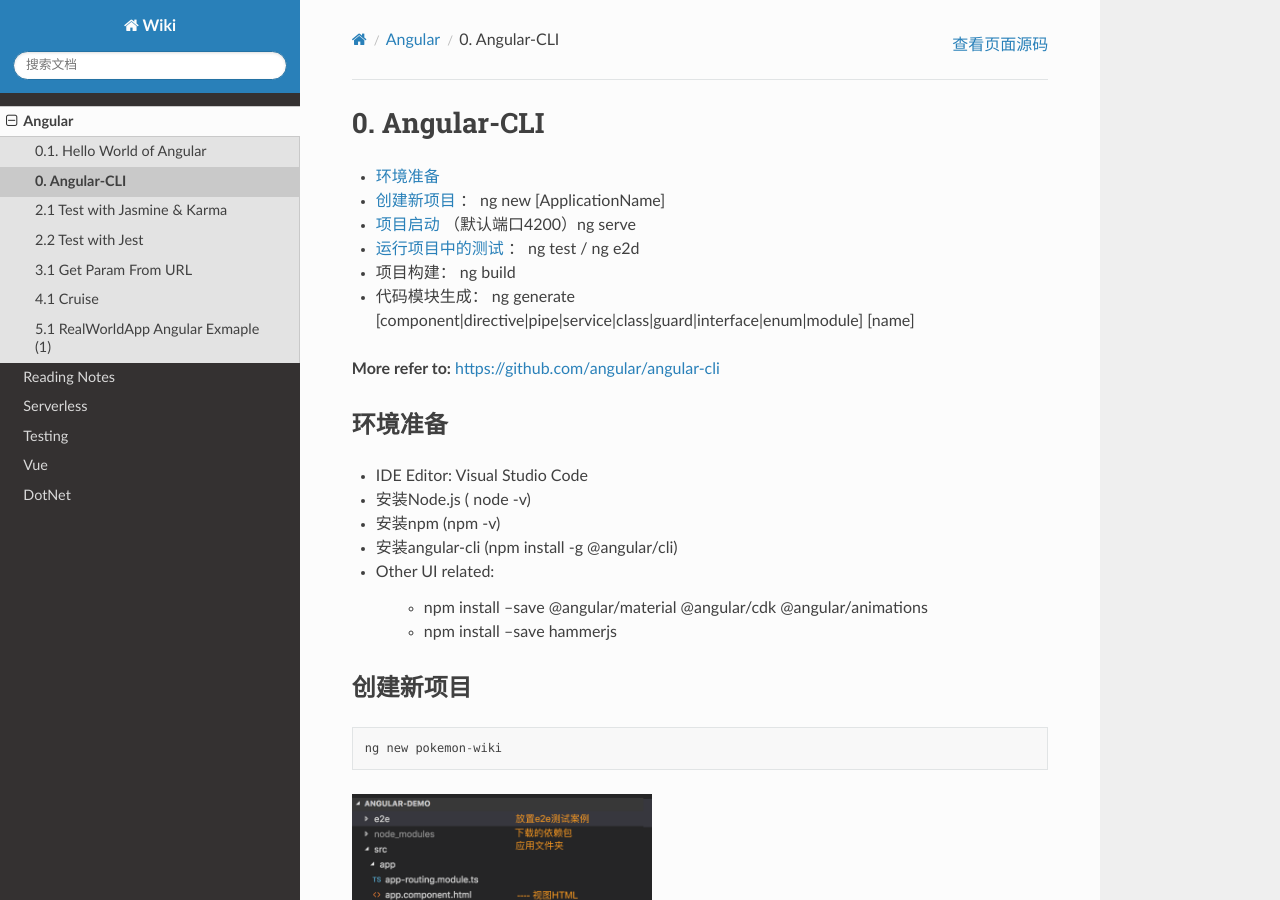
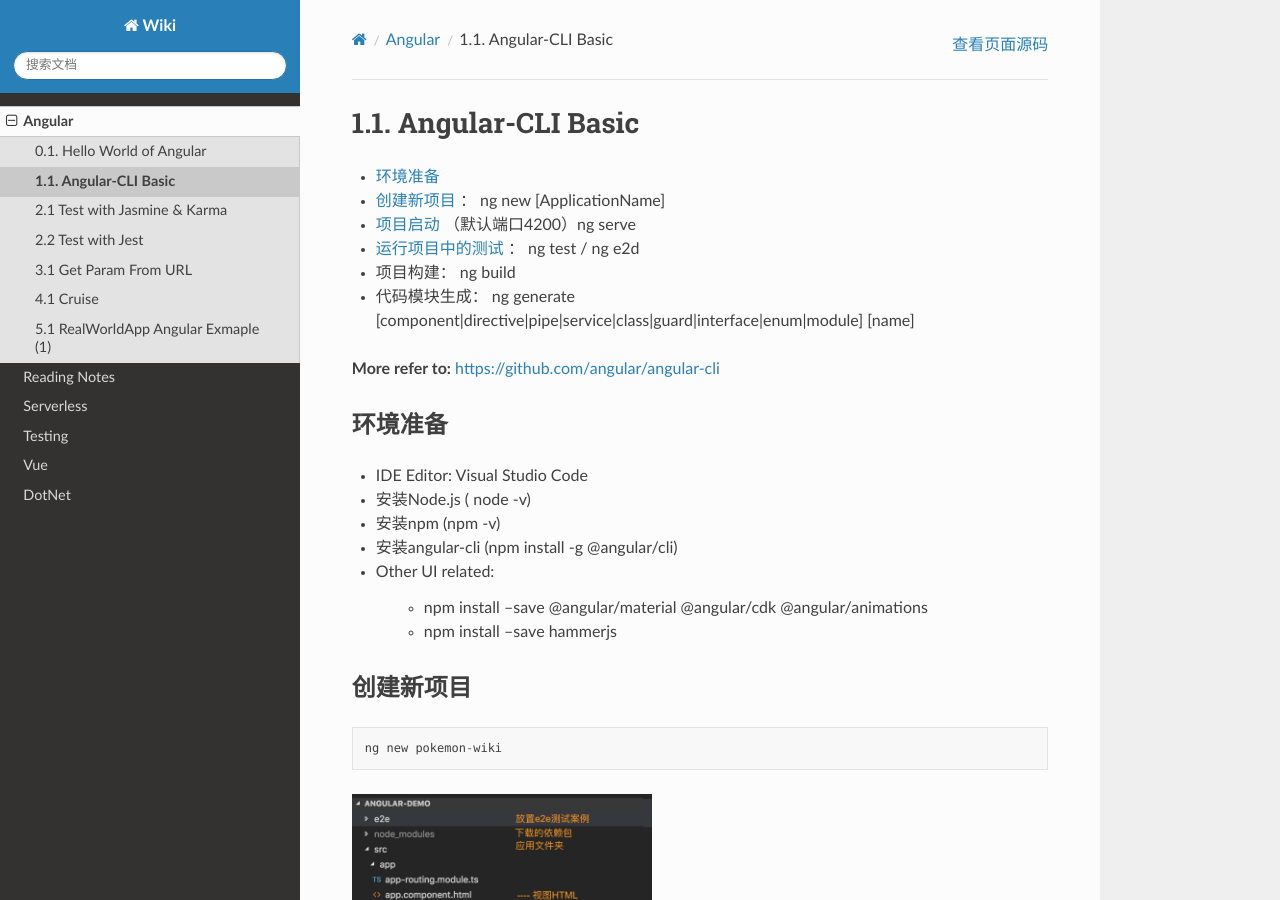
Before and after one commit to abigail830/Sphinx_wiki, a Sphinx documentation site: the page built from source/Angular/1_1_Angular-Cli.rst, in a window 1280 px wide and 900 px high. Built offline with Sphinx 7.4.7 and the Read the Docs theme 2.0.0, drawn with Linux system fonts in a browser that asks for light colours.

Commit message:
Update and rename 0_Angular-Cli.rst to 1_1_Angular-Cli.rst

```diff
--- a/source/Angular/0_Angular-Cli.rst
+++ b/source/Angular/1_1_Angular-Cli.rst
@@ -1,5 +1,5 @@
-0. Angular-CLI
-=============
+1.1. Angular-CLI Basic
+==============================
 
 *  `环境准备`_
 *  `创建新项目`_ ： ng new [ApplicationName]
```
